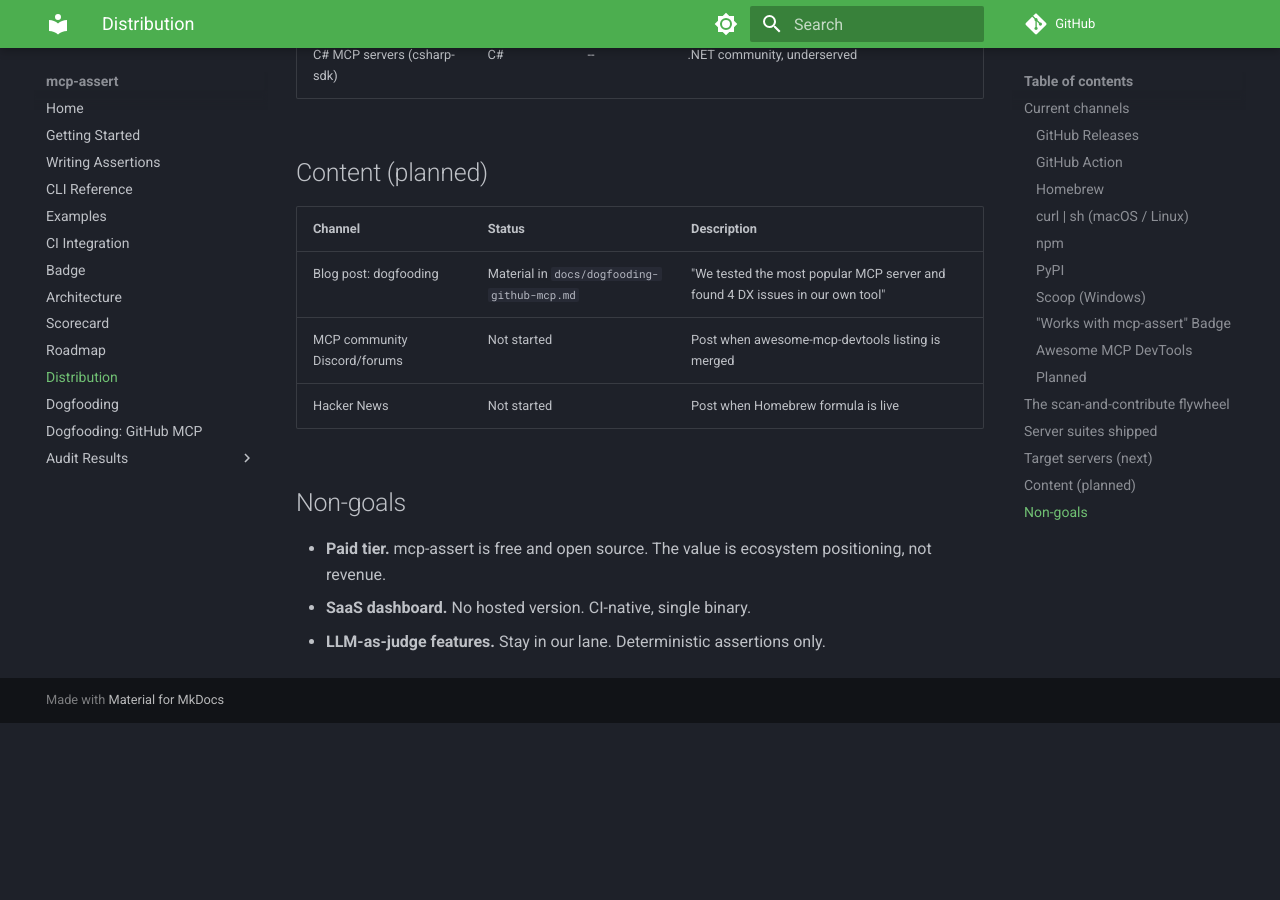
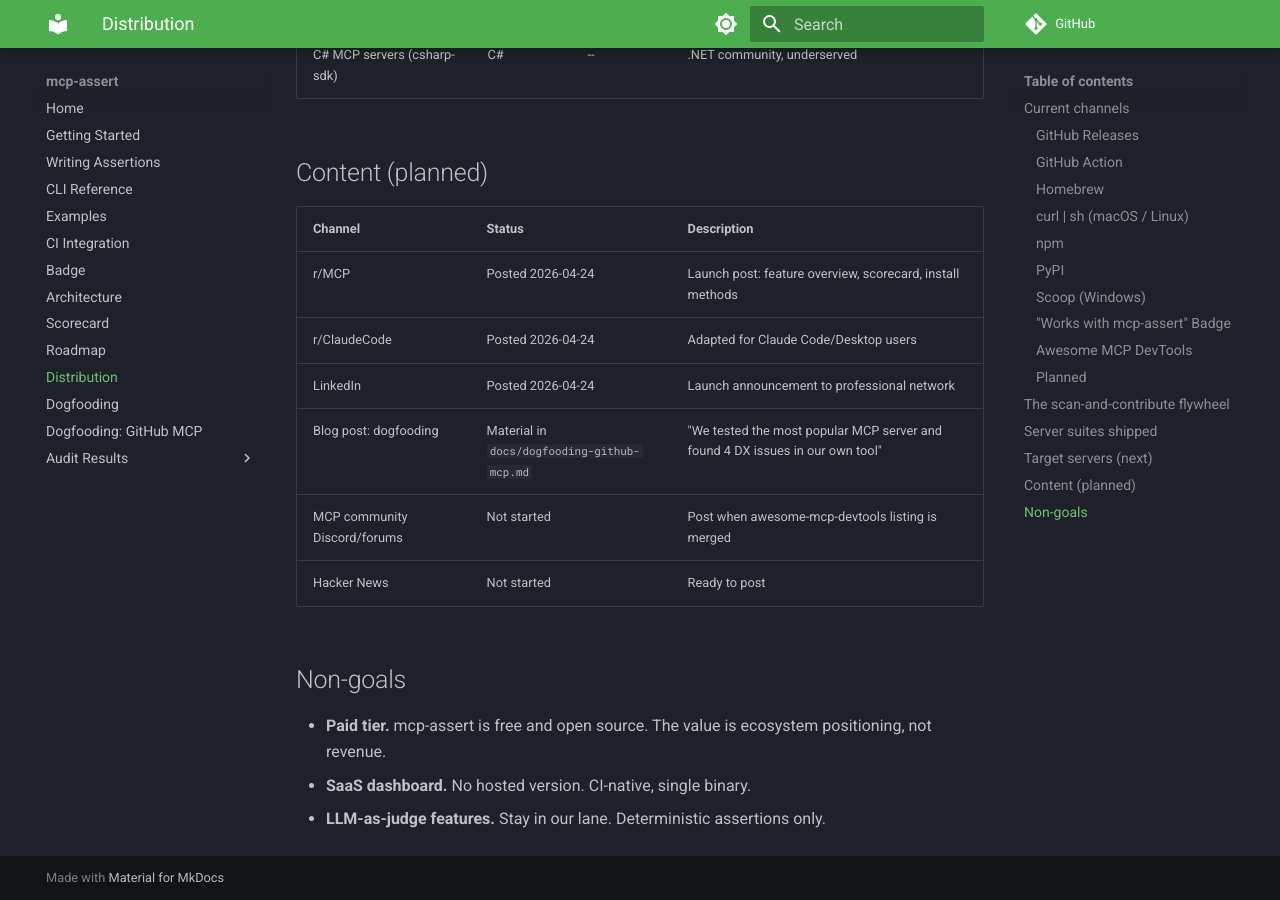
Before and after one commit to blackwell-systems/mcp-assert, an MkDocs documentation site: the page built from docs/distribution.md, in a window 1280 px wide and 900 px high, scrolled down 4127 px. Built offline with MkDocs 1.6.1 and Material for MkDocs 9.7.7, drawn with Linux system fonts in a browser that asks for light colours; comment, search, counter and statistics services are not loaded; before the commit the page ends 4850 px from its top, so only the background shows below that.

Commit message:
docs: record Reddit and LinkedIn posts in distribution content pipeline

```diff
--- a/docs/distribution.md
+++ b/docs/distribution.md
@@ -107,9 +107,12 @@
 
 | Channel | Status | Description |
 |---------|--------|-------------|
+| r/MCP | Posted 2026-04-24 | Launch post: feature overview, scorecard, install methods |
+| r/ClaudeCode | Posted 2026-04-24 | Adapted for Claude Code/Desktop users |
+| LinkedIn | Posted 2026-04-24 | Launch announcement to professional network |
 | Blog post: dogfooding | Material in `docs/dogfooding-github-mcp.md` | "We tested the most popular MCP server and found 4 DX issues in our own tool" |
 | MCP community Discord/forums | Not started | Post when awesome-mcp-devtools listing is merged |
-| Hacker News | Not started | Post when Homebrew formula is live |
+| Hacker News | Not started | Ready to post |
 
 ## Non-goals
 
```
